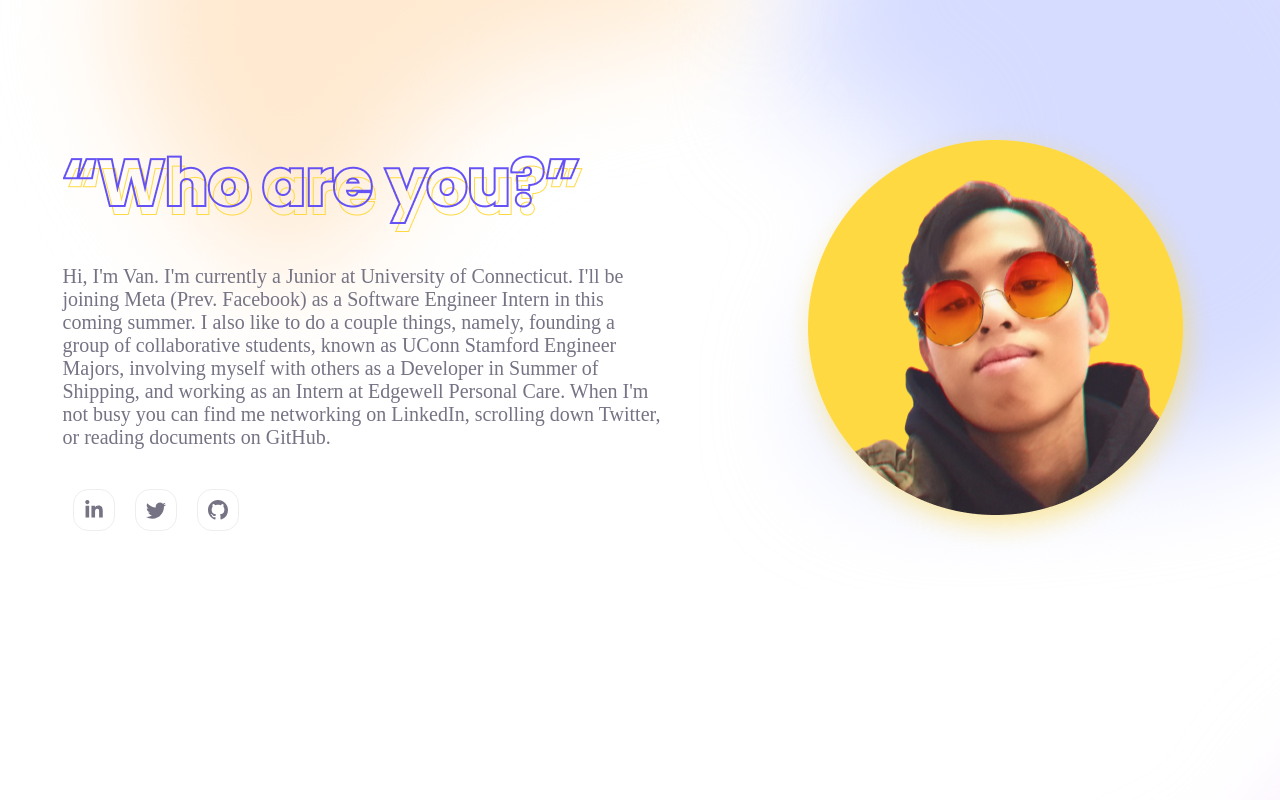
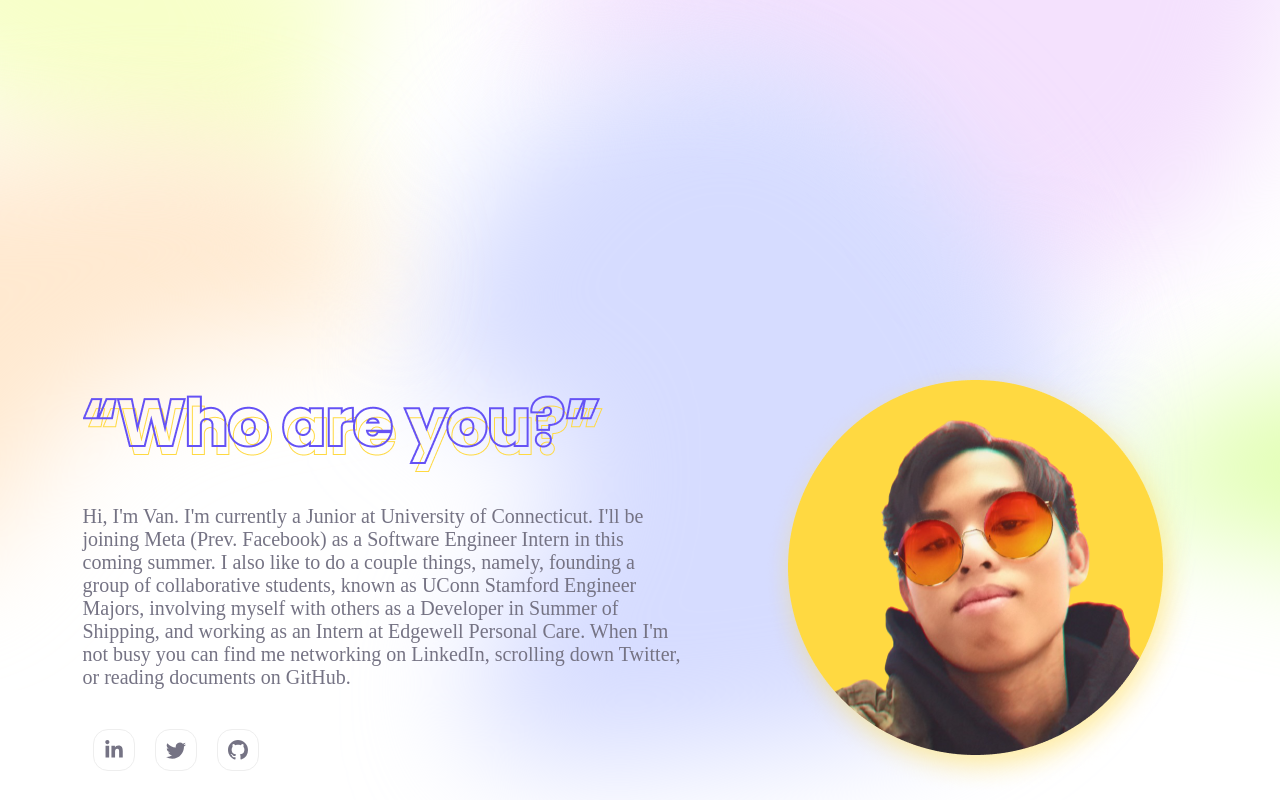
Before and after one commit to Hi-Van/portfolio, a React (Create React App) app: page / in a window 1280 px wide. Shown: the part 960-1760 px from the top of the page. Built offline with nearby package versions, Linux system fonts and the light colour scheme; the HTML template or start-up script is replaced by a standard one.

Commit message:
add arrow media asset and build timeline

```diff
--- a/src/App.css
+++ b/src/App.css
@@ -4,10 +4,7 @@
   --grey: #757384;
   --light-grey: #eeeeee;
   --dark-grey: #293241;
-}
-
-html {
-  font-size: 20px;
+  --clear: rgba(0, 0, 0, 0);
 }
 
 .App {
@@ -17,12 +14,13 @@ html {
   overflow: hidden;
   font-family: "Poppins";
   background-image: url("./media/color\ splotches.svg");
-  background-size: 2000px;
+  background-size: 100rem;
   background-repeat: repeat-y;
+  background-position: center;
 }
 
 .page {
-  min-height: 120vh;
+  min-height: 60rem;
   margin: 2rem;
 }
 
@@ -56,10 +54,6 @@ html {
   align-items: center;
 }
 
-.spacer {
-  gap: 6rem;
-}
-
 .btn {
   text-decoration: none;
   font-size: 1rem;
@@ -89,7 +83,6 @@ html {
   background-color: var(--yellow);
   padding: 0.75rem 1.5rem 0.75rem 1.5rem;
   box-shadow: 5px 10px 30px rgba(255, 217, 65, 0.5);
-
 }
 
 .pill {
@@ -98,6 +91,15 @@ html {
 
 .rounded {
   border-radius: 0.75rem;
+}
+
+.flip {
+  transform: scaleX(-1);
+}
+
+.arrow {
+  display: block;
+  margin: auto;
 }
 
 p {
@@ -111,3 +113,54 @@ img {
   max-width: 100%;
   height: auto;
 }
+
+/* // Small devices (landscape phones, 576px and up) */
+@media (min-width: 576px) {
+  html {
+    font-size: 14px;
+  }
+}
+
+/* // Medium devices (tablets, 768px and up) */
+@media (min-width: 768px) {
+  html {
+    font-size: 16px;
+  }
+
+  .spacer {
+    gap: 0rem;
+  }
+}
+
+/* // Large devices (desktops, 992px and up) */
+@media (min-width: 992px) {
+  html {
+    font-size: 18px;
+  }
+
+  .spacer {
+    gap: 2rem;
+  }
+}
+
+/* // X-Large devices (large desktops, 1200px and up) */
+@media (min-width: 1200px) {
+  html {
+    font-size: 20px;
+  }
+
+  .spacer {
+    gap: 4rem;
+  }
+}
+
+/* // XX-Large devices (larger desktops, 1400px and up) */
+@media (min-width: 1400px) {
+  html {
+    font-size: 22px;
+  }
+
+  .spacer {
+    gap: 6rem;
+  }
+}
--- a/src/App.js
+++ b/src/App.js
@@ -2,6 +2,7 @@ import logo from './media/landing-logo.svg';
 import selfie from './media/Selfie.png';
 import who from './media/WhoAre.png';
 import exp from './media/WhatExp.png';
+import arrow from './media/arrows.png';
 import { BsFillArrowDownRightCircleFill, BsTwitter, BsGithub } from 'react-icons/bs';
 import { FaLinkedinIn } from 'react-icons/fa';
 import './App.css';
@@ -34,7 +35,7 @@ function App() {
           <div className='flex spacer' id="target">
 
             <div>
-              <img className='who' src={who} alt='who' />
+              <img src={who} alt='who' />
               <p>
                 Hi, I'm Van. I'm currently a Junior at University of Connecticut. I'll be joining Meta (Prev. Facebook) as a Software Engineer Intern in this coming summer. I also like to do a couple things, namely, founding a group of collaborative students, known as UConn Stamford Engineer Majors, involving myself with others as a Developer in Summer of Shipping, and working as an Intern at Edgewell Personal Care. When I'm not busy you can find me networking on LinkedIn, scrolling down Twitter, or reading documents on GitHub.
               </p>
@@ -53,6 +54,12 @@ function App() {
 
         <div className='page'>
           <img src={exp} alt='exp-title' />
+
+          <img className='arrow' src={arrow} alt='arrow'></img>
+
+          <img className='arrow flip' src={arrow} alt='arrow'></img>
+
+          <img className='arrow' src={arrow} alt='arrow'></img>
         </div>
 
 
```
Also changed, not shown: src/media/arrows.png (added).
